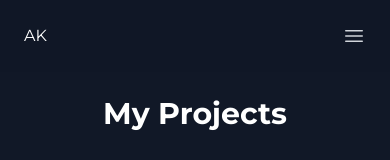
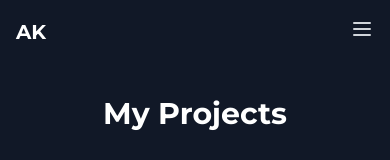
Before and after one commit to AidaKokko/Portfolio, a Next.js app: page /projects in a window 390 px wide. Shown: the top 160 px of the page. Built offline with nearby package versions, Linux system fonts and the light colour scheme.

Commit message:
Add mobile menu with all sections and improve navigation

```diff
--- a/src/components/Navbar.tsx
+++ b/src/components/Navbar.tsx
@@ -1,106 +1,130 @@
 'use client';
 
-import { useState } from 'react';
+import React, { useState, useEffect } from 'react';
 import Link from 'next/link';
-import { usePathname, useRouter } from 'next/navigation';
-import { Bars3Icon, XMarkIcon } from '@heroicons/react/24/outline';
+import { usePathname } from 'next/navigation';
 
-const navigation = [
-  { name: 'About', href: '/#about' },
-  { name: 'Experience', href: '/#experience' },
-  { name: 'Projects', href: '/projects' },
-  { name: 'Skills', href: '/#skills' },
-  { name: 'Contact', href: '/#contact' },
+const Navbar = () => {
+  const [isOpen, setIsOpen] = useState(false);
+  const [isScrolled, setIsScrolled] = useState(false);
+  const pathname = usePathname();
+
+  useEffect(() => {
+    const handleScroll = () => {
+      setIsScrolled(window.scrollY > 0);
+    };
+
+    window.addEventListener('scroll', handleScroll);
+    return () => window.removeEventListener('scroll', handleScroll);
+  }, []);
+
+  const toggleMenu = () => {
+    setIsOpen(!isOpen);
+  };
+
+  const closeMenu = () => {
+    setIsOpen(false);
+  };
+
+  const isActive = (path: string) => {
+    if (path === '/') {
+      return pathname === '/';
+    }
+    return pathname.startsWith(path);
+  };
+
+  const navLinks = [
+    { href: '/#about', label: 'About' },
+    { href: '/#experience', label: 'Experience' },
+    { href: '/projects', label: 'Projects' },
+    { href: '/#skills', label: 'Skills' },
+    { href: '/#contact', label: 'Contact' }
   ];
 
-export default function Navbar() {
-  const [mobileMenuOpen, setMobileMenuOpen] = useState(false);
-  const pathname = usePathname();
-  const router = useRouter();
-
-  const handleNavigation = (href: string) => {
-    setMobileMenuOpen(false);
-
-    if (href.startsWith('/#')) {
-      if (pathname !== '/') {
-        // If not on home page, navigate to home page first
-        router.push(href);
-      }
-    } else {
-      // For non-hash links (like /projects), use normal navigation
-      router.push(href);
-    }
-  };
-
   return (
-    <header className="fixed inset-x-0 top-0 z-50 bg-gray-900/80 backdrop-blur-sm">
-      <nav className="flex items-center justify-between p-6 lg:px-8" aria-label="Global">
-        <div className="flex lg:flex-1">
-          <Link href="/" className="-m-1.5 p-1.5 text-white font-montserrat">
+    <nav className={`fixed w-full z-50 transition-all duration-300 ${isScrolled ? 'bg-gray-900/95 backdrop-blur-sm shadow-lg' : 'bg-transparent'}`}>
+      <div className="max-w-7xl mx-auto px-4 sm:px-6 lg:px-8">
+        <div className="flex items-center justify-between h-16">
+          <Link href="/" className="text-white font-bold text-xl">
             AK
           </Link>
-        </div>
-        <div className="flex lg:hidden">
-          <button
-            type="button"
-            className="-m-2.5 inline-flex items-center justify-center rounded-md p-2.5 text-gray-300"
-            onClick={() => setMobileMenuOpen(true)}
+
+          {/* Desktop Navigation */}
+          <div className="hidden md:flex space-x-8">
+            {navLinks.map((link) => (
+              <Link
+                key={link.href}
+                href={link.href}
+                className={`text-sm font-medium transition-colors duration-200 ${
+                  isActive(link.href)
+                    ? 'text-emerald-400'
+                    : 'text-gray-300 hover:text-emerald-400'
+                }`}
               >
-            <span className="sr-only">Open main menu</span>
-            <Bars3Icon className="h-6 w-6" aria-hidden="true" />
-          </button>
-        </div>
-        <div className="hidden lg:flex lg:gap-x-12">
-          {navigation.map((item) => (
-            <Link
-              key={item.name}
-              href={item.href}
-              className="text-sm font-semibold leading-6 text-gray-300 hover:text-white transition-colors font-montserrat"
-              onClick={() => handleNavigation(item.href)}
-            >
-              {item.name}
+                {link.label}
               </Link>
             ))}
           </div>
-      </nav>
 
-      {/* Mobile menu */}
-      {mobileMenuOpen && (
-        <div className="lg:hidden fixed inset-0 z-50">
-          <div className="fixed inset-0 bg-gray-900/80 backdrop-blur-sm" />
-          <div className="fixed inset-y-0 right-0 z-50 w-full overflow-y-auto bg-gray-900 px-6 py-6 sm:max-w-sm sm:ring-1 sm:ring-white/10">
-            <div className="flex items-center justify-between">
-              <Link href="/" className="-m-1.5 p-1.5 text-white font-montserrat">
-                AK
-              </Link>
+          {/* Mobile Menu Button */}
+          <div className="md:hidden">
             <button
-                type="button"
-                className="-m-2.5 rounded-md p-2.5 text-gray-300"
-                onClick={() => setMobileMenuOpen(false)}
+              onClick={toggleMenu}
+              className="text-gray-300 hover:text-white focus:outline-none"
+              aria-label="Toggle menu"
             >
-                <span className="sr-only">Close menu</span>
-                <XMarkIcon className="h-6 w-6" aria-hidden="true" />
+              <svg
+                className="h-6 w-6"
+                fill="none"
+                viewBox="0 0 24 24"
+                stroke="currentColor"
+              >
+                {isOpen ? (
+                  <path
+                    strokeLinecap="round"
+                    strokeLinejoin="round"
+                    strokeWidth={2}
+                    d="M6 18L18 6M6 6l12 12"
+                  />
+                ) : (
+                  <path
+                    strokeLinecap="round"
+                    strokeLinejoin="round"
+                    strokeWidth={2}
+                    d="M4 6h16M4 12h16M4 18h16"
+                  />
+                )}
+              </svg>
             </button>
           </div>
-            <div className="mt-6 flow-root">
-              <div className="-my-6 divide-y divide-gray-700">
-                <div className="space-y-2 py-6">
-                  {navigation.map((item) => (
+        </div>
+      </div>
+
+      {/* Mobile Menu */}
+      <div
+        className={`md:hidden transition-all duration-300 ease-in-out ${
+          isOpen ? 'max-h-96 opacity-100' : 'max-h-0 opacity-0'
+        } overflow-hidden bg-gray-900/95 backdrop-blur-sm`}
+      >
+        <div className="px-2 pt-2 pb-3 space-y-1">
+          {navLinks.map((link) => (
             <Link
-                      key={item.name}
-                      href={item.href}
-                      className="-mx-3 block rounded-lg px-3 py-2 text-base font-semibold leading-7 text-gray-300 hover:bg-gray-800 hover:text-white font-montserrat"
-                      onClick={() => handleNavigation(item.href)}
+              key={link.href}
+              href={link.href}
+              onClick={closeMenu}
+              className={`block px-3 py-2 rounded-md text-base font-medium ${
+                isActive(link.href)
+                  ? 'text-emerald-400 bg-gray-800'
+                  : 'text-gray-300 hover:text-emerald-400 hover:bg-gray-800'
+              }`}
             >
-                      {item.name}
+              {link.label}
             </Link>
           ))}
         </div>
       </div>
-            </div>
-          </div>
-        </div>
-      )}
-    </header>
+    </nav>
   );
-}
+};
+
+export default Navbar;
```
Lines whose indentation alone changed are shown as unchanged.
